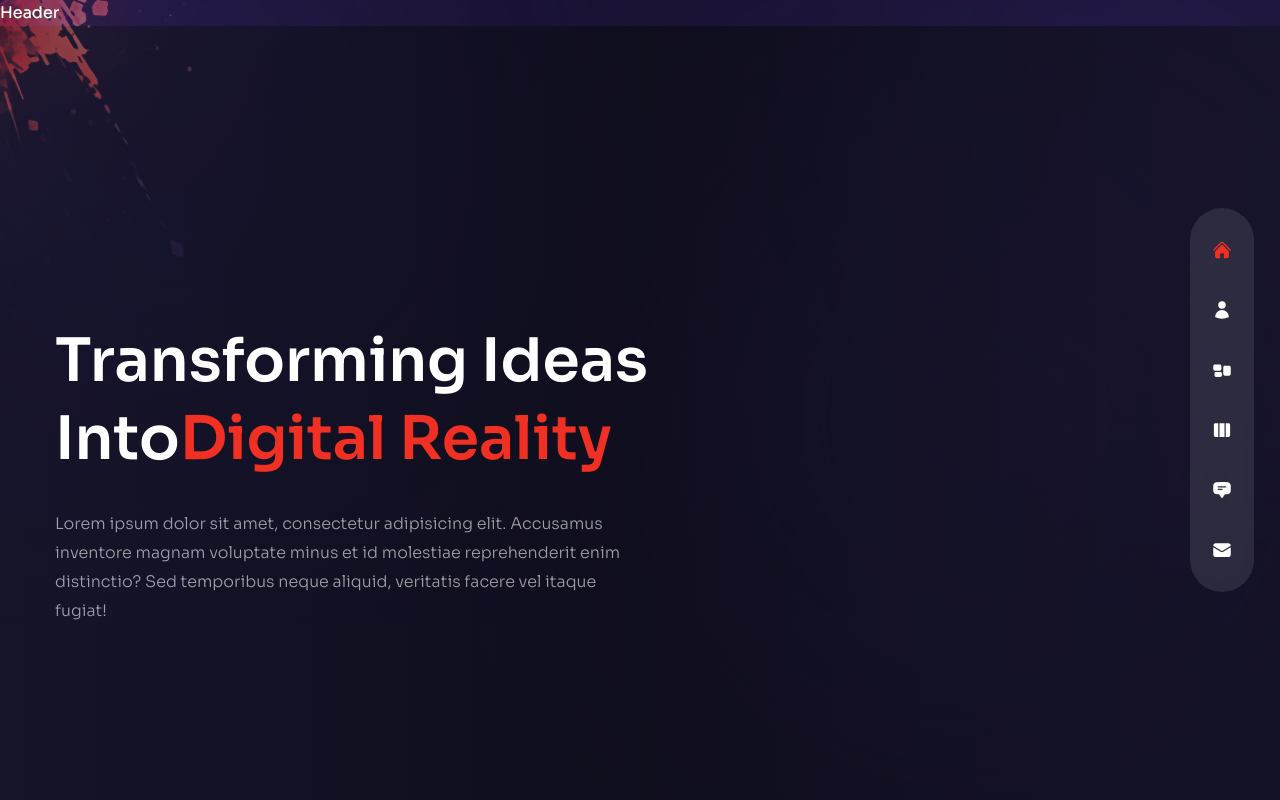
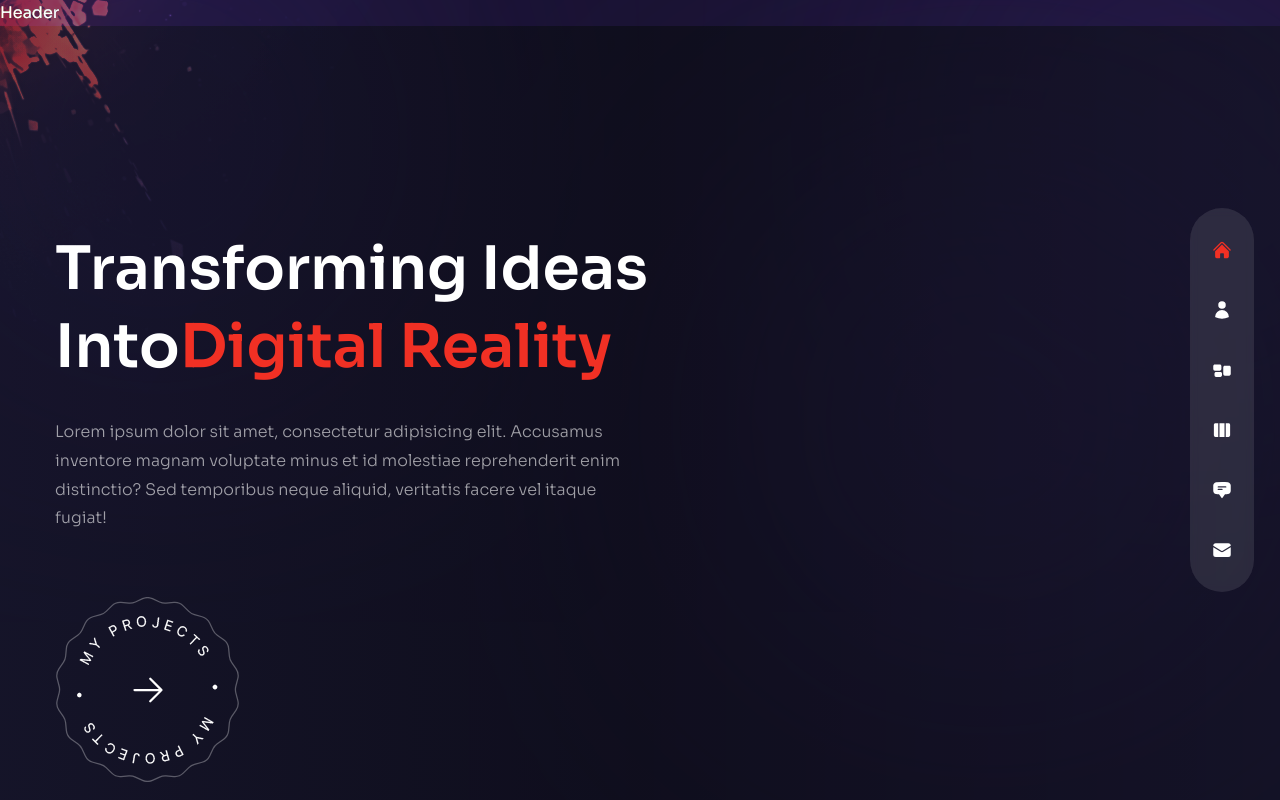
Before and after one commit to erickdc7/react-portfolio-2, a Next.js app: page / in a window 1280 px wide. Built offline with nearby package versions, Linux system fonts and the light colour scheme.

Commit message:
add container styles

```diff
--- a/pages/index.js
+++ b/pages/index.js
@@ -31,6 +31,15 @@ const Home = () => {
           <div className="flex justify-center xl:hidden relative">
             <ProjectsBtn />
           </div>
+          <motion.div
+            variants={fadeIn('down', 0.4)}
+            initial="hidden"
+            animate="show"
+            exit="hidden"
+            className="hidden xl:flex"
+          >
+            <ProjectsBtn />
+          </motion.div>
         </div>
       </div>
       {/* Image */}
```
